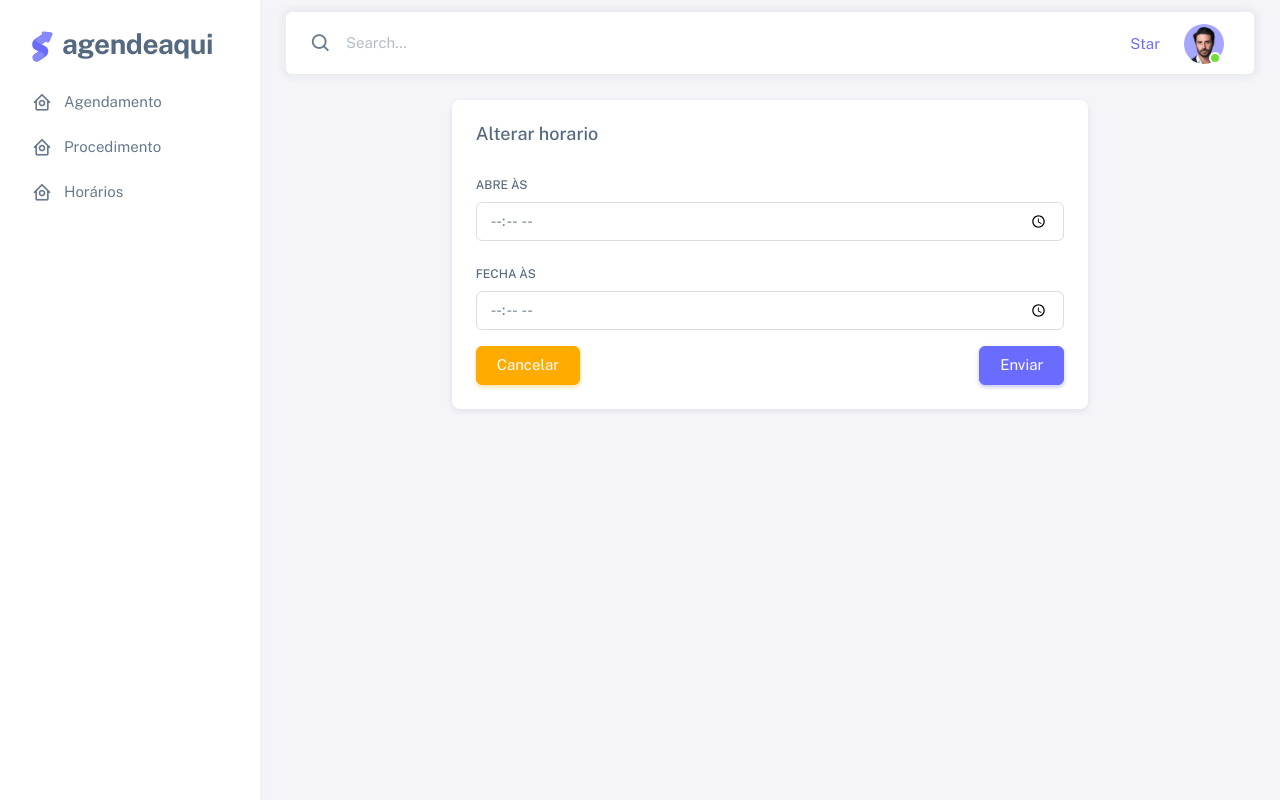
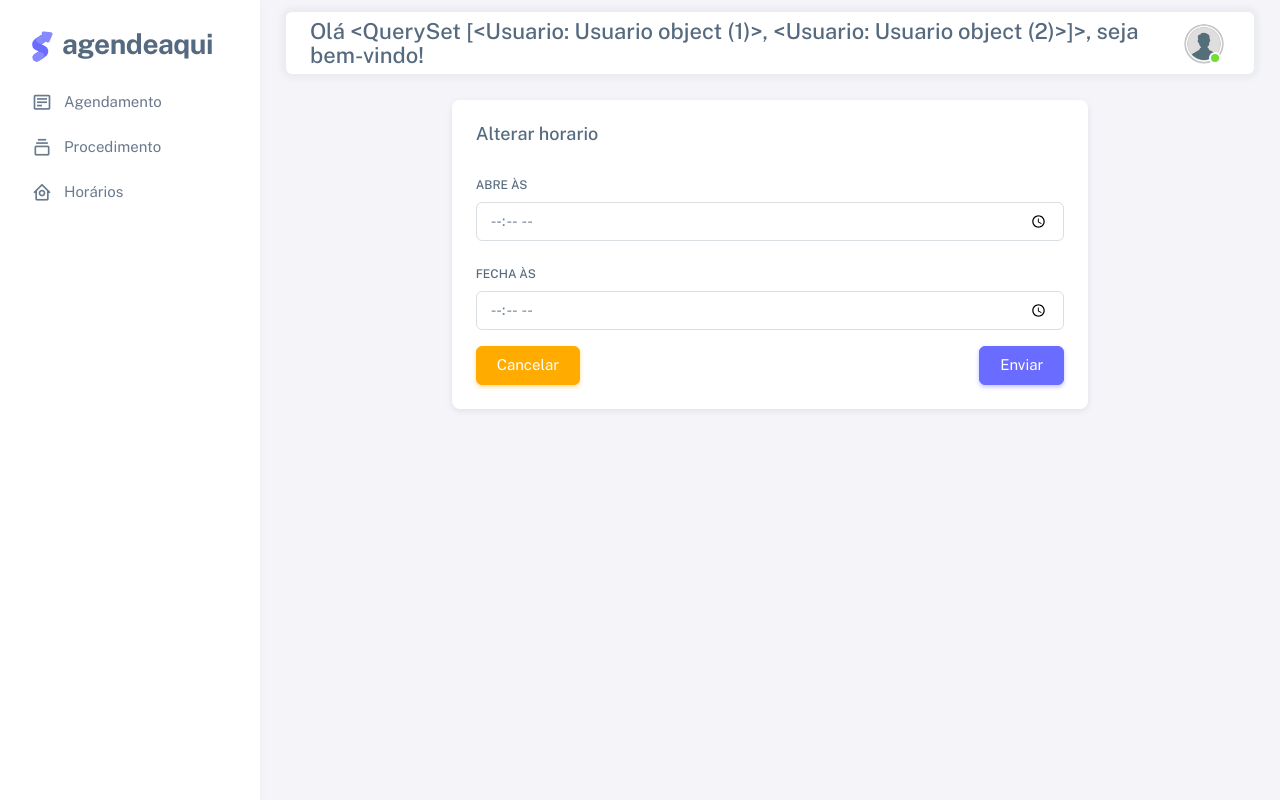
Before and after one commit to Ana-Vi/agendeAqui, a Django app: template templates/horario/cadastrar.html in a window 1280 px wide. Run offline with Django 3.2, Linux system fonts and the light colour scheme; the template is opened without the code that fills it: values that come from a table or form of the project are taken from there, others are empty; data comes from the database, SQL or seed files in the repository; some libraries are stand-ins or nearby versions.

Commit message:
barra perfil

```diff
--- a/templates/home.html
+++ b/templates/home.html
@@ -101,13 +101,13 @@
             <!-- Dashboard -->
             <li class="menu-item">
               <a href="{% url 'agenda' %}" class="menu-link">
-                <i class="menu-icon tf-icons bx bx-home-circle"></i>
+               <i class="menu-icon tf-icons bx bx-detail"></i>
                 <div data-i18n="Analytics">Agendamento</div>
               </a>
             </li>
              <li class="menu-item">
               <a href="{% url 'procedimento' %}" class="menu-link">
-                <i class="menu-icon tf-icons bx bx-home-circle"></i>
+                <i class="menu-icon tf-icons bx bx-collection"></i>
                 <div data-i18n="Analytics">Procedimento</div>
               </a>
             </li>
@@ -138,85 +138,33 @@
               <!-- Search -->
               <div class="navbar-nav align-items-center">
                 <div class="nav-item d-flex align-items-center">
-                  <i class="bx bx-search fs-4 lh-0"></i>
-                  <input
-                    type="text"
-                    class="form-control border-0 shadow-none"
-                    placeholder="Search..."
-                    aria-label="Search..."
-                  />
+                  <h4 class="m-0">Olá {{ usuario }}, seja bem-vindo!</h4>
                 </div>
               </div>
               <!-- /Search -->
 
               <ul class="navbar-nav flex-row align-items-center ms-auto">
-                <!-- Place this tag where you want the button to render. -->
-                <li class="nav-item lh-1 me-3">
-                  <a
-                    class="github-button"
-                    href="https://github.com/themeselection/sneat-html-admin-template-free"
-                    data-icon="octicon-star"
-                    data-size="large"
-                    data-show-count="true"
-                    aria-label="Star themeselection/sneat-html-admin-template-free on GitHub"
-                    >Star</a
-                  >
-                </li>
-
                 <!-- User -->
                 <li class="nav-item navbar-dropdown dropdown-user dropdown">
                   <a class="nav-link dropdown-toggle hide-arrow" href="javascript:void(0);" data-bs-toggle="dropdown">
                     <div class="avatar avatar-online">
-                      <img src="../assets/img/avatars/1.png" alt class="w-px-40 h-auto rounded-circle" />
+                      <img src="{% static '/assets/img/avatars/1.png' %}" alt class="w-px-40 h-auto rounded-circle" />
                     </div>
                   </a>
                   <ul class="dropdown-menu dropdown-menu-end">
                     <li>
-                      <a class="dropdown-item" href="#">
-                        <div class="d-flex">
-                          <div class="flex-shrink-0 me-3">
-                            <div class="avatar avatar-online">
-                              <img src="../assets/img/avatars/1.png" alt class="w-px-40 h-auto rounded-circle" />
-                            </div>
-                          </div>
-                          <div class="flex-grow-1">
-                            <span class="fw-semibold d-block">John Doe</span>
-                            <small class="text-muted">Admin</small>
-                          </div>
-                        </div>
+                      <a class="dropdown-item" href="{% url 'update' %}">
+                        <i class="bx bx-user me-2"></i>
+                        <span class="align-middle">Alterar perfil</span>
                       </a>
                     </li>
                     <li>
                       <div class="dropdown-divider"></div>
                     </li>
                     <li>
-                      <a class="dropdown-item" href="#">
-                        <i class="bx bx-user me-2"></i>
-                        <span class="align-middle">My Profile</span>
-                      </a>
-                    </li>
-                    <li>
-                      <a class="dropdown-item" href="#">
-                        <i class="bx bx-cog me-2"></i>
-                        <span class="align-middle">Settings</span>
-                      </a>
-                    </li>
-                    <li>
-                      <a class="dropdown-item" href="#">
-                        <span class="d-flex align-items-center align-middle">
-                          <i class="flex-shrink-0 bx bx-credit-card me-2"></i>
-                          <span class="flex-grow-1 align-middle">Billing</span>
-                          <span class="flex-shrink-0 badge badge-center rounded-pill bg-danger w-px-20 h-px-20">4</span>
-                        </span>
-                      </a>
-                    </li>
-                    <li>
-                      <div class="dropdown-divider"></div>
-                    </li>
-                    <li>
-                      <a class="dropdown-item" href="auth-login-basic.html">
+                      <a class="dropdown-item" href="{% url 'login' %}">
                         <i class="bx bx-power-off me-2"></i>
-                        <span class="align-middle">Log Out</span>
+                        <span class="align-middle">Desconectar</span>
                       </a>
                     </li>
                   </ul>
```
Also changed, not shown: static/assets/img/avatars/1.png, static/assets/img/avatars/1_old.png (added).
